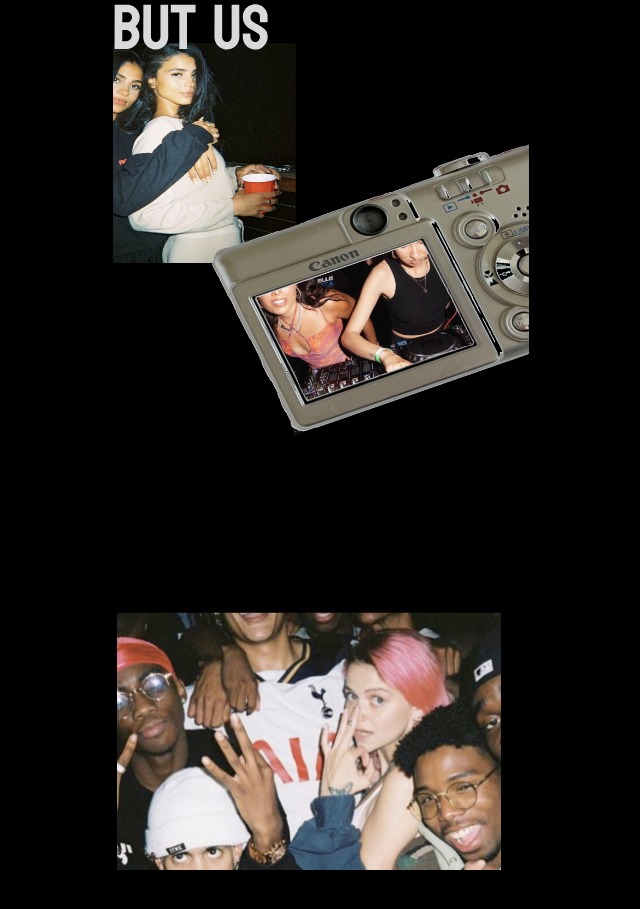
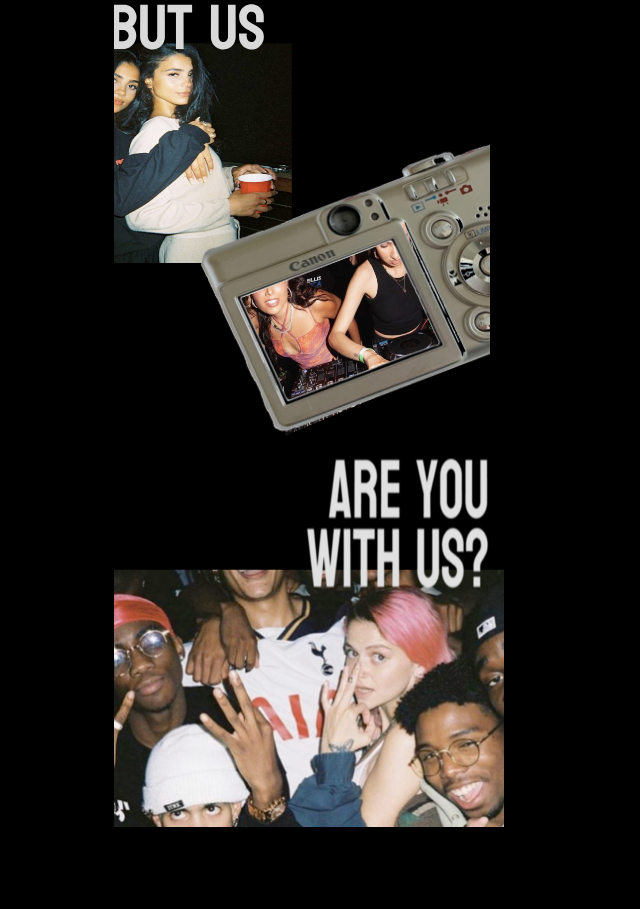
Before and after one commit to TheNirmata/SD20s, a Next.js app in the folder sd20s-web/: page / in a window 1280 px wide. Shown: the part 417-1326 px from the top of the page, without its empty margins (331-971 px from the left). Before the commit the page ends 1287 px from the top, so only its background shows below. Built offline with nearby package versions, Linux system fonts and the light colour scheme; a web font is replaced by a local one.

Commit message:
landing block completed

```diff
--- a/sd20s-web/src/app/globals.css
+++ b/sd20s-web/src/app/globals.css
@@ -11,21 +11,23 @@
 
 /* for mobile dimension */
 body {
-  max-width: 393px; /* Set the max-width to the logical width of iPhone 16 */
-  min-width: 393px; /* Set the min-width to the logical width of iPhone 16 */
-  max-height: 852px; /* Set the max-height to the logical height of iPhone 16 */
-  min-height: 852px; /* Set the min-height to the logical height of iPhone 16 */
-  margin: 0 auto; /* Center the content */
+  margin: 0;
   overflow-x: hidden; /* Hide the horizontal scrollbar */
 }
 
-@media (max-width: 390px) {
+.container {
+  max-width: 393px; /* Set the max-width to the logical width of iPhone 16 */
+  min-width: 393px; /* Set the min-width to the logical width of iPhone 16 */
+  margin: 0 auto; /* Center the container */
+}
+
+@media (max-width: 393px) {
   body {
     font-size: 16px;
   }
 }
 
-@media (max-height: 844px) {
+@media (max-height: 852px) {
   body {
     font-size: 18px;
   }
--- a/sd20s-web/src/app/page.tsx
+++ b/sd20s-web/src/app/page.tsx
@@ -2,7 +2,7 @@
 
 import React, { useEffect } from 'react';
 // import Playlist from '../components/music/playlist';
-import LandingBlock from '../components/landingPage/landingBlock';
+import LandingBlock from '../components/blocks/landingBlock';
 import Header from '../components/header/header';
 export default function Home() {
   useEffect(() => {
@@ -10,7 +10,7 @@ export default function Home() {
   }, []);
 
   return (
-    <div className="w-full sm:w-[393px] min-h-screen flex flex-col">
+    <div className="contianer min-h-screen flex flex-col">
       <div className="sticky top-0 z-50 w-full">
           <Header/>
       </div>
--- a/sd20s-web/src/components/landingPage/landingBlock.tsx
+++ b/sd20s-web/src/components/blocks/landingBlock.tsx
@@ -5,10 +5,11 @@ import imageC from '../../../public/static-images/imageC.png';
 import digitalCam from '../../../public/static-images/digital-cam.png';
 import inDigitalCamImage from '../../../public/static-images/digitalCam-image.png';
 import titleText from '../../../public/titleText.svg';
+import titleText2 from '../../../public/titleText2.png';
 
 const LandingBlock = () => {
   return (
-    <div className='flex-col relative'>
+    <div className='overflow-x-hidden flex-col relative'>
       <div className='translate-x-10 -translate-y-12 justify-end'>
         <Image
         alt='image-A'
@@ -37,12 +38,12 @@ const LandingBlock = () => {
       </div>
       {/* DIGITAL CAMERA */}
         <div className='flex flex-row -translate-y-96'>
-        <div className='absolute z-5 -right-7 translate-y-24 -translate-x-15'>
+        <div className='absolute z-5 translate-y-24 translate-x-14'>
           <div>
             <Image
             alt='digital-cam'
             src={digitalCam}
-            className='w-[350.8px] h-[338.53px]'
+            className='w-[320.8px] h-[338.53px]'
             />
           </div>
         </div>
@@ -51,17 +52,25 @@ const LandingBlock = () => {
             <Image
             alt='digital-cam-image'
             src={inDigitalCamImage}
-            className='w-[243.13px] h-[220.74px]'
+            className='w-[220.13px] h-[220.74px]'
             />
           </div>
         </div>
       </div>
-      <div className='flex-row relative z-1'>
+      {/* Last section of landingblock */}
+      <div className='flex-row relative z-1 -translate-y-44'>
+        <div className='translate-x-48 translate-y-5'>
+          <Image
+            alt='text-2'
+          src={titleText2}
+          className='w-[183.76px] h-[133.12px]'
+          />
+        </div>
         <div className='justify-center'>
         <Image
         alt='image-C'
         src={imageC}
-        className='w-[383.86px] h-[258.26px]'
+        className='w-[390.86px] h-[258.26px]'
         />
         </div>
       </div>
--- a/sd20s-web/src/components/header/header.tsx
+++ b/sd20s-web/src/components/header/header.tsx
@@ -5,7 +5,7 @@ import account from '../../../public/account.svg';
 
 const Header = () => {
   return (
-    <div className='sticky top-0 w-full sm:w-[393px] h-[115px] flex flex-col rounded-t-xl border-black bg-black items-center justify-center'>
+    <div className='sticky top-0 w-full h-[115px] flex flex-col rounded-t-xl border-black bg-black items-center justify-center'>
       <div className='flex gap-16 items-center'>
         <div>
           <Image
```
Also changed, not shown: sd20s-web/public/titleText2.png (added), sd20s-web/src/components/blocks/waitlistBlock.tsx (added).
